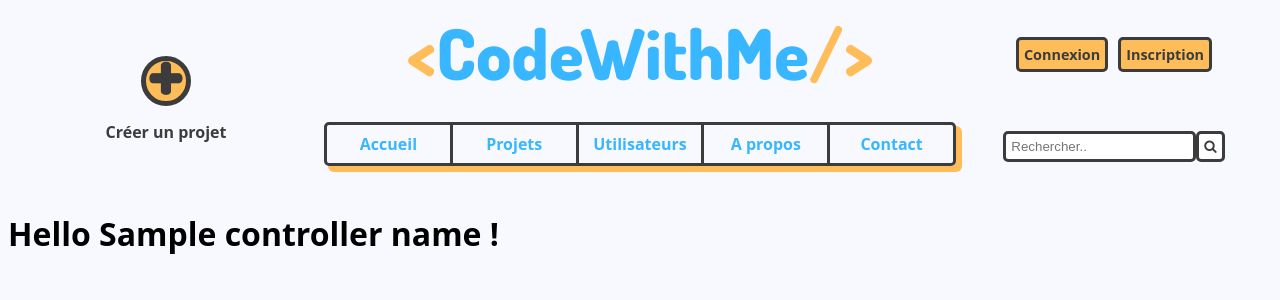
After one commit to Jlescieux/CodeWithMe, a Symfony app: template templates/home/home.html.twig in a window 1280 px wide. The commit adds this page. Shown: the top 300 px of the page. Run offline with Twig, Linux system fonts and the light colour scheme; the template is opened without the code that fills it: most values are stand-ins (such as "Sample title", 1, 10 or a date in 2020); some libraries are stand-ins or nearby versions.

Commit message:
add header

```diff
--- /dev/null
+++ b/public/css/style.css
@@ -0,0 +1,170 @@
+/* Layout général */
+
+body {
+  font-family: "Open Sans", sans-serif;
+  background-color: ghostwhite;
+}
+
+a {
+  color: #3c3c3c;
+  text-decoration: none;
+}
+
+/* Header */
+header {
+  display: flex;
+  justify-content: space-around;
+}
+
+.header-left {
+  display: flex;
+  flex-direction: column;
+  justify-content: space-around;
+  align-self: center;
+  color: #3c3c3c;
+  width: 25%;
+  align-items: center;
+}
+
+.add_project_icon {
+  width: 40px;
+  height: 40px;
+  line-height: 17px;
+  text-align: center;
+  border-radius: 100px;
+  border: 5px solid #3c3c3c;
+  font-family: "Dosis", sans-serif;
+  font-weight: bold;
+  font-size: 5rem;
+  font-weight: bold;
+  background-color: #ffbd59;
+  margin-bottom: 10px;
+  color: #3c3c3c;
+}
+
+.add_project_icon:hover {
+  font-weight: 300;
+  line-height: 16px;
+}
+
+.add_project_legend {
+  font-size: 1rem;
+  font-weight: 500;
+  margin-top: 5px;
+  font-weight: bold;
+}
+
+.header_middle {
+  width: 50%;
+  display: flex;
+  flex-direction: column;
+  align-items: center;
+}
+
+.logo {
+  font-family: "Dosis", sans-serif;
+  color: #ffbd59;
+  font-size: 70px;
+  font-weight: bold;
+  text-decoration: none;
+}
+
+.logo_name {
+  color: #38b6ff;
+}
+
+nav {
+  margin: 25px auto;
+  min-width: 100%;
+}
+
+nav > ul {
+  list-style: none;
+  padding-left: 0;
+  margin: auto;
+  display: flex;
+  border-radius: 5px;
+  border: 3px solid #3c3c3c;
+  box-shadow: 5px 5px 0px 1px #ffbd59;
+}
+
+.nav_link {
+  color: #38b6ff;
+  border-right: 3px solid #3c3c3c;
+  font-weight: bold;
+  padding: 8px;
+  width: 20%;
+  text-align: center;
+}
+
+.nav_link:hover {
+  background-color: #ffbd59;
+}
+
+.nav_link:nth-last-child(1) {
+  border-right: none;
+}
+
+.header_right {
+  display: flex;
+  flex-direction: column;
+  justify-content: space-around;
+  width: 25%;
+}
+
+.header_auth {
+  display: flex;
+  justify-content: center;
+}
+
+.header_auth_button {
+  padding: 5px;
+  margin: 0px 5px;
+  border-radius: 5px;
+  border: 3px solid #3c3c3c;
+  background-color: #ffbd59;
+  font-weight: bold;
+  font-size: 0.9rem;
+}
+
+.header_auth_button:hover {
+  background-color: #3c3c3c;
+  color: #ffbd59;
+}
+
+.header_search {
+  width: 50%;
+  margin: 0 auto;
+  font-weight: bold;
+  display: flex;
+  justify-content: center;
+}
+
+button:focus,
+input:focus {
+  outline: none;
+}
+
+.header_search_input {
+  border-radius: 5px;
+  border: 3px solid #3c3c3c;
+  padding: 5px;
+}
+
+.header_search_button {
+  border-radius: 5px;
+  border: 3px solid #3c3c3c;
+  padding: 5px;
+  background-color: white;
+  color: #3c3c3c;
+}
+
+.header_search_button:hover {
+  border-radius: 5px;
+  border: 3px solid #3c3c3c;
+  padding: 5px;
+  background-color: #ffbd59;
+  cursor: pointer;
+}
+
+/* Corps de la page d'accueil */
--- a/templates/base.html.twig
+++ b/templates/base.html.twig
@@ -1,12 +1,24 @@
 <!DOCTYPE html>
 <html>
+
 	<head>
 		<meta charset="UTF-8">
-        <title>{% block title %}Welcome!{% endblock %}</title>
-        {% block stylesheets %}{% endblock %}
+		<title>
+			{% block title %}
+				CodeWitheMe
+			{% endblock %}
+		</title>
+		{% block stylesheets %}
+			<link href="https://fonts.googleapis.com/css2?family=Dosis:wght@400;800&display=swap" rel="stylesheet">
+			<link rel="stylesheet" href="https://cdnjs.cloudflare.com/ajax/libs/font-awesome/4.7.0/css/font-awesome.min.css">
+            <link rel="stylesheet" type="text/css" href="{{ asset('css/style.css') }}">
+		{% endblock %}
 	</head>
+
 	<body>
+		{% include("partials/header.html.twig") %}
 		{% block body %}{% endblock %}
 		{% block javascripts %}{% endblock %}
 	</body>
+
 </html>
--- /dev/null
+++ b/templates/home/home.html.twig
@@ -0,0 +1,13 @@
+{% extends 'base.html.twig' %}
+
+{% block title %}CodeWithMe - Accueil
+{% endblock %}
+
+{% block body %}
+
+	<div class="main">
+		<h1>Hello
+			{{ controller_name }}
+			!</h1>
+	</div>
+{% endblock %}
--- /dev/null
+++ b/templates/partials/header.html.twig
@@ -0,0 +1,44 @@
+<header>
+	<div class="header-left">
+		<a href="#" class="add_project_icon">+</a>
+		<span class="add_project_legend">Créer un projet</span>
+	</div>
+	<div class="header_middle">
+		<a href="{{ path('home')}}">
+			<div class="logo">
+				&lt;<span class="logo_name">CodeWithMe</span>/&gt;
+			</div>
+		</a>
+		<nav>
+			<ul>
+				<a href="#" class="nav_link">
+					<li>Accueil</li>
+				</a>
+				<a href="#" class="nav_link">
+					<li>Projets</li>
+				</a>
+				<a href="#" class="nav_link">
+					<li>Utilisateurs</li>
+				</a>
+				<a href="#" class="nav_link">
+					<li>A propos</li>
+				</a>
+				<a href="#" class="nav_link">
+					<li>Contact</li>
+				</a>
+			</ul>
+		</nav>
+	</div>
+	<div class="header_right">
+		<div class="header_auth">
+			<a href="#" class="header_auth_button">Connexion</a>
+			<a href="#" class="header_auth_button">Inscription</a>
+		</div>
+		<form class="header_search" action="">
+			<input class="header_search_input" type="text" placeholder="Rechercher.." name="search">
+			<button class="header_search_button" type="submit">
+				<i class="fa fa-search"></i>
+			</button>
+		</form>
+	</div>
+</header>
```
Also changed, not shown: src/Controller/HomeController.php (added, +19 -0 lines). Lines whose indentation alone changed are shown as unchanged.
